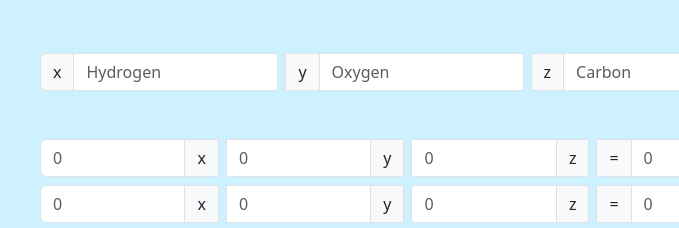
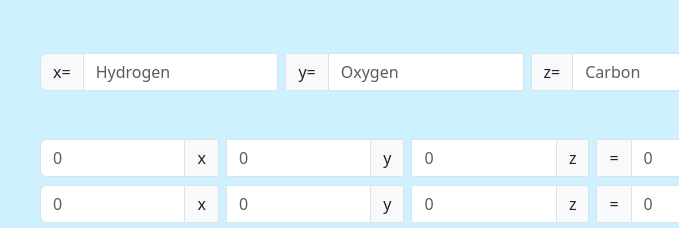
Before and after one commit to William-myint/Atomic-Mass-Calculator, a plain HTML site: page index.html in a window 1280 px wide. Shown: the part 247-475 px from the top of the page, 178-857 px from the left. Drawn offline with nearby package versions, Linux system fonts and the light colour scheme.

Commit message:
Update index.html

```diff
--- a/index.html
+++ b/index.html
@@ -41,17 +41,17 @@
 
             <div class="col-md-8">
               <div class="input-group">
-                <span class="input-group-text">x</span>
+                <span class="input-group-text">x=</span>
                 <input type="text" class="form-control" id="e1" aria-label="" placeholder="Hydrogen"
                   oninput="matrixCalc()" required>
                 <span class="m-1"></span>
 
-                <span class="input-group-text">y</span>
+                <span class="input-group-text">y=</span>
                 <input type="text" class="form-control" id="e2" aria-label="" placeholder="Oxygen"
                   oninput="matrixCalc()" required>
                 <span class="m-1"></span>
 
-                <span class="input-group-text">z</span>
+                <span class="input-group-text">z=</span>
                 <input type="text" class="form-control" id="e3" aria-label="" placeholder="Carbon"
                   oninput="matrixCalc()" required>
                 <span class="m-1"></span>
```
